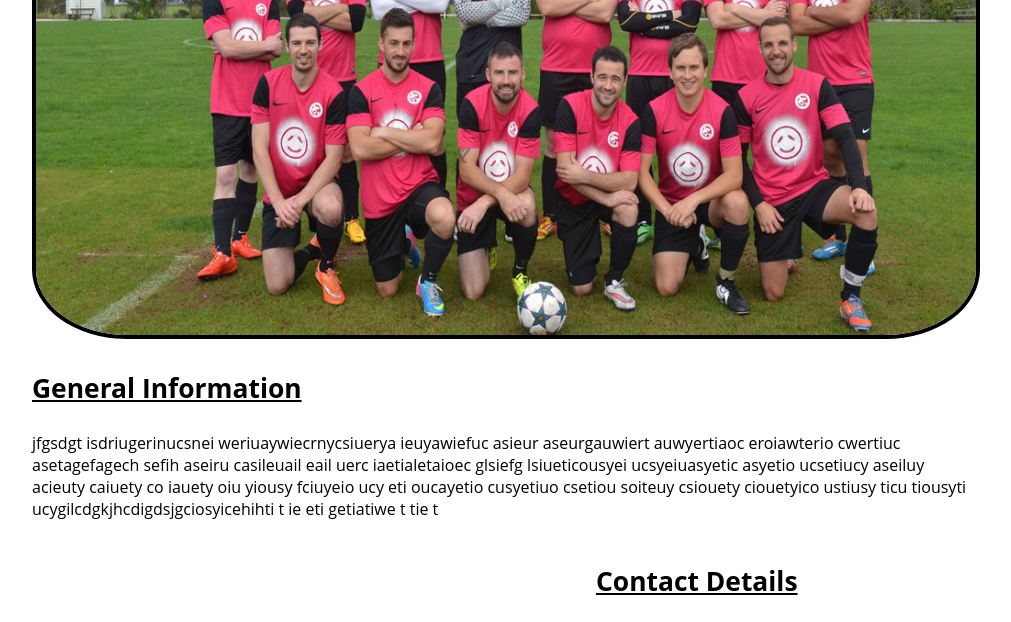
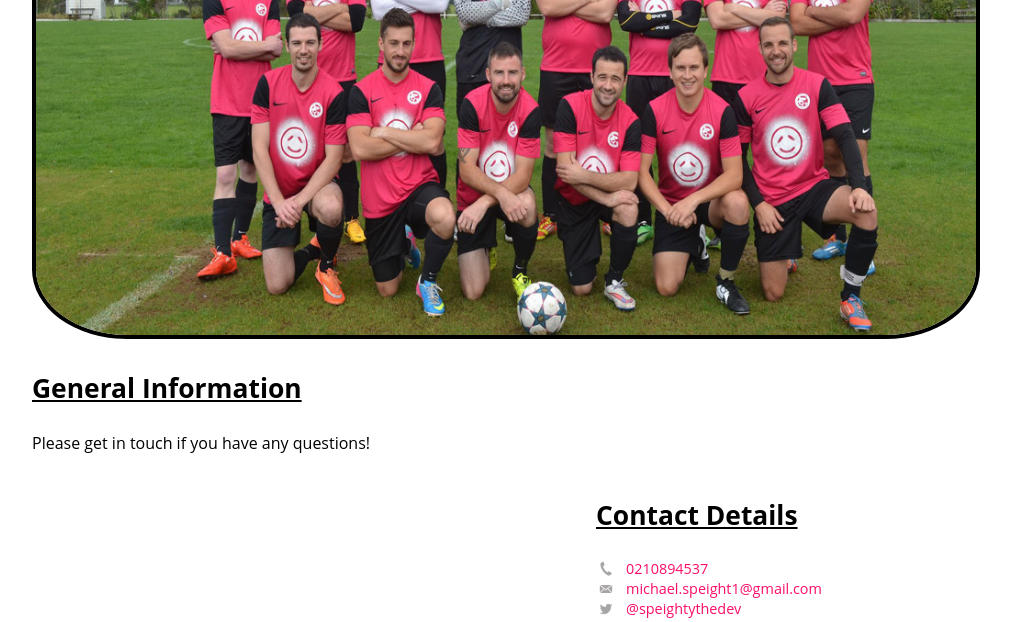
Before and after one commit to MichaelSpeight/MichaelSpeight.github.io, a plain HTML site: page contact.html in a window 1280 px wide. Shown: the part 526-1148 px from the top of the page, without its empty margins (138-1149 px from the left). Drawn offline with Linux system fonts and the light colour scheme.

Commit message:
Changes to content of contac page

```diff
--- a/contact.html
+++ b/contact.html
@@ -39,7 +39,7 @@
 
 
         <h3>General Information</h3>
-        <p>jfgsdgt isdriugerinucsnei weriuaywiecrnycsiuerya ieuyawiefuc asieur aseurgauwiert auwyertiaoc eroiawterio cwertiuc asetagefagech sefih aseiru casileuail eail uerc iaetialetaioec glsiefg lsiueticousyei ucsyeiuasyetic asyetio ucsetiucy aseiluy acieuty caiuety co iauety oiu yiousy fciuyeio ucy eti oucayetio cusyetiuo csetiou soiteuy csiouety ciouetyico ustiusy ticu tiousyti ucygilcdgkjhcdigdsjgciosyicehihti t  ie eti getiatiwe t tie t</p>
+        <p>Please get in touch if you have any questions!</p>
 
 
 
```
